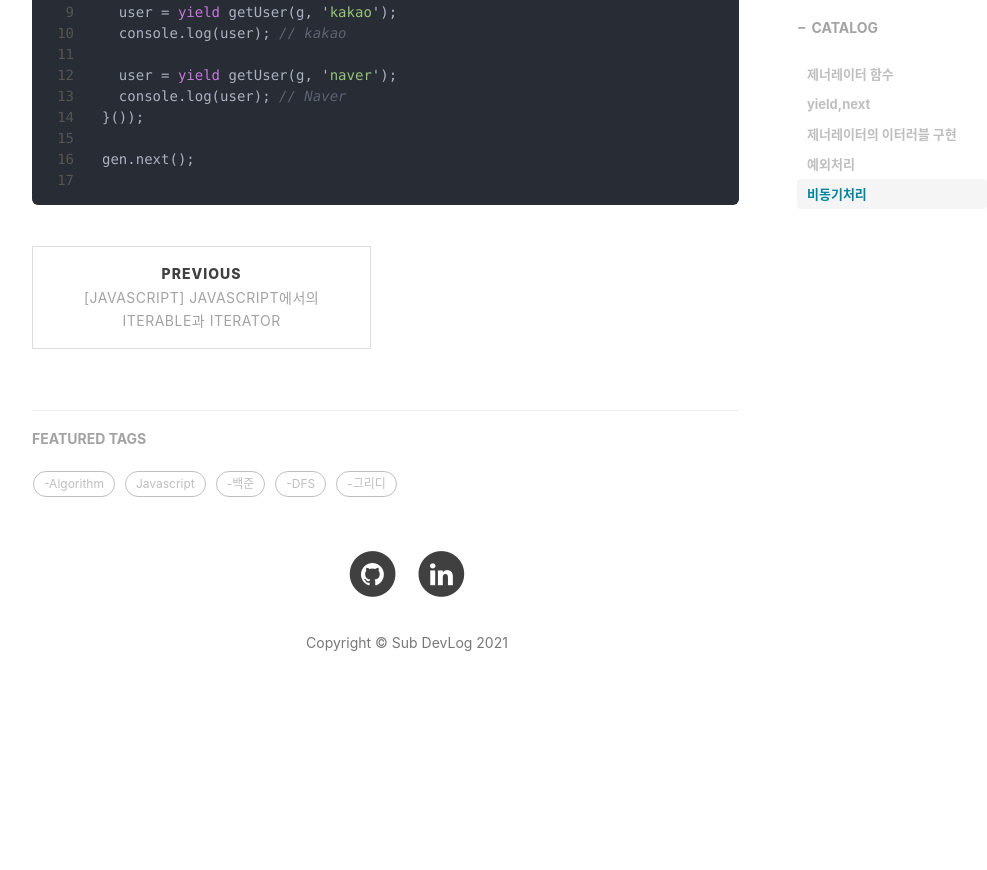
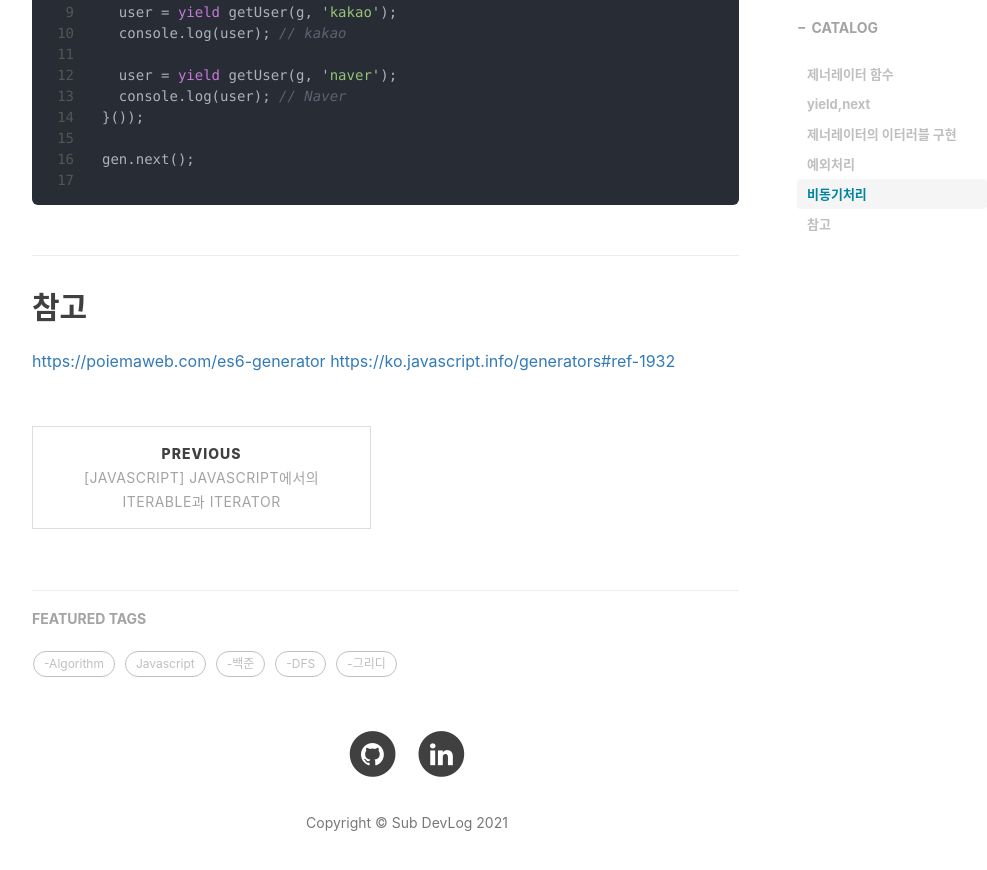
Before and after one commit to lss3070/Room19, a Jekyll site: the page built from _posts/2021-02-21-[Javascript]-Generate.md, in a window 1280 px wide and 900 px high, scrolled down 4248 px. Shown: the top 870 px of the window, without its empty margins (233-1220 px from the left). Built offline with Jekyll 4.4.1, drawn with Linux system fonts in a browser that asks for light colours; nearby versions of some CDN libraries; library files that are not in the unit come from our copies; comment, search, counter and statistics services are not loaded; before the commit the page ends 4968 px from its top, so only the background shows below that.

Commit message:
generate updatae

````diff
--- a/_posts/2021-02-21-[Javascript]-Generate.md
+++ b/_posts/2021-02-21-[Javascript]-Generate.md
@@ -166,3 +166,9 @@ const gen = (function* () {
 
 gen.next();
 ```
+
+
+참고
+---
+<https://poiemaweb.com/es6-generator>
+<https://ko.javascript.info/generators#ref-1932>
````
